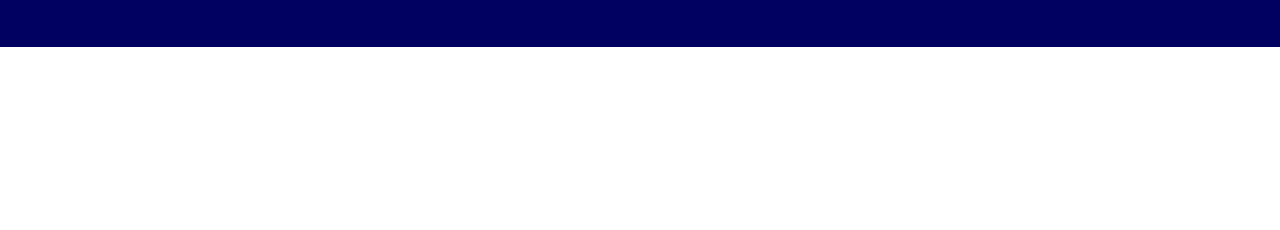
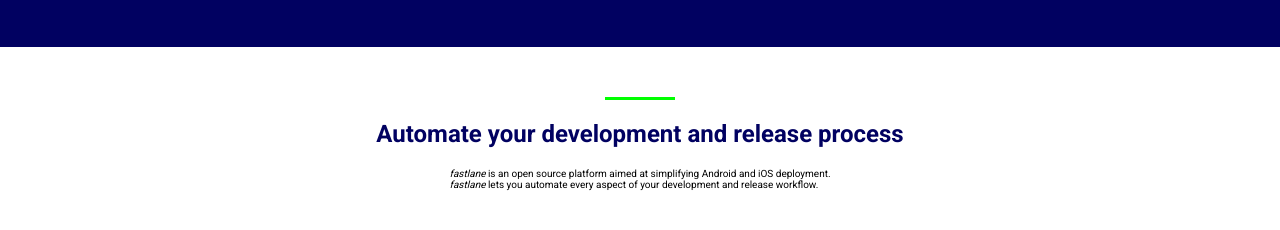
Before and after one commit to smh7210/fastlane, a plain HTML site: page index.html in a window 1280 px wide. Shown: the part 330-560 px from the top of the page. Drawn offline with Linux system fonts and the light colour scheme.

Commit message:
started the cards section with structure and styles

```diff
--- a/index.html
+++ b/index.html
@@ -44,6 +44,18 @@
                 </div>
             </div>
         </section>
+
+        <section class="cards">
+            <div class="container">
+                <div class="line">
+                </div>
+                <h2>Automate your development and release process</h2>
+                <div class="paragraphs">
+                    <p><span class="italic">fastlane</span> is an open source platform aimed at simplifying Android and iOS deployment.</p>
+                    <p><span class="italic">fastlane</span> lets you automate every aspect of your development and release workflow.</p>
+                </div>
+            </div>
+        </section>
     </main>
 </body>
 </html>
--- a/styles.css
+++ b/styles.css
@@ -15,6 +15,10 @@ a {
 
 ul li {
     list-style-type: none;
+}
+
+.italic {
+    font-style: italic;
 }
 
 .logo {
@@ -79,10 +83,6 @@ ul li {
     font-weight: 300;
 }
 
-.banner .container .italic {
-    font-style: italic;
-}
-
 .banner .container .paragraphs {
     margin-bottom: 20px;
 }
@@ -112,3 +112,27 @@ ul li {
     font-size: 50px;
     padding-bottom: 10px;
 }
+
+.cards .container {
+    width: 100%;
+    display: flex;
+    flex-direction: column;
+    align-items: center;
+    gap: 20px;
+}
+
+
+.cards .container .line {
+    margin-top: 50px;
+    width: 70px;
+    height: 3px;
+    background-color: lime;
+}
+
+.cards .container h2 {
+    color:rgb(1, 1, 97);
+}
+
+.cards .container .paragraphs {
+    font-size: 10px;
+}
```
